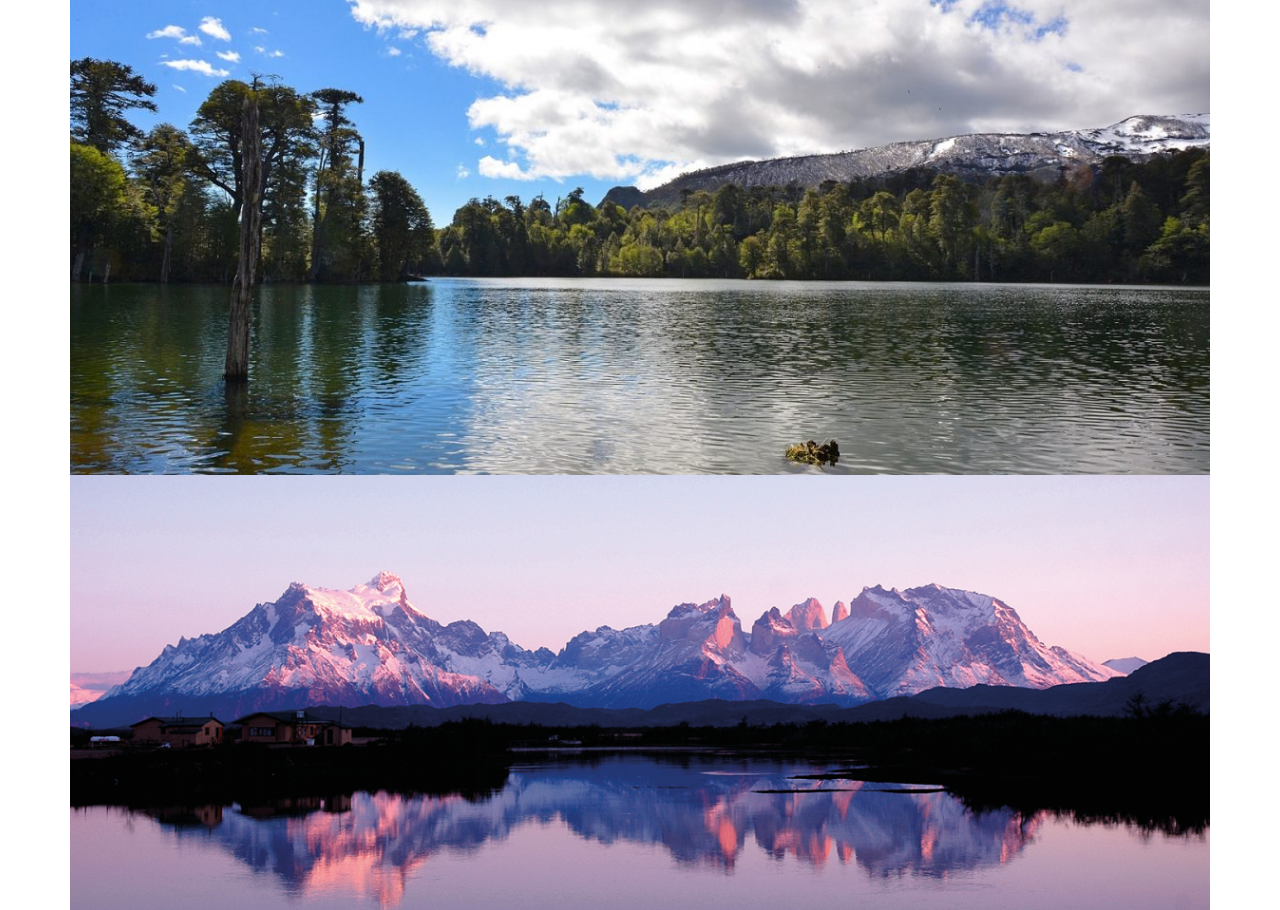
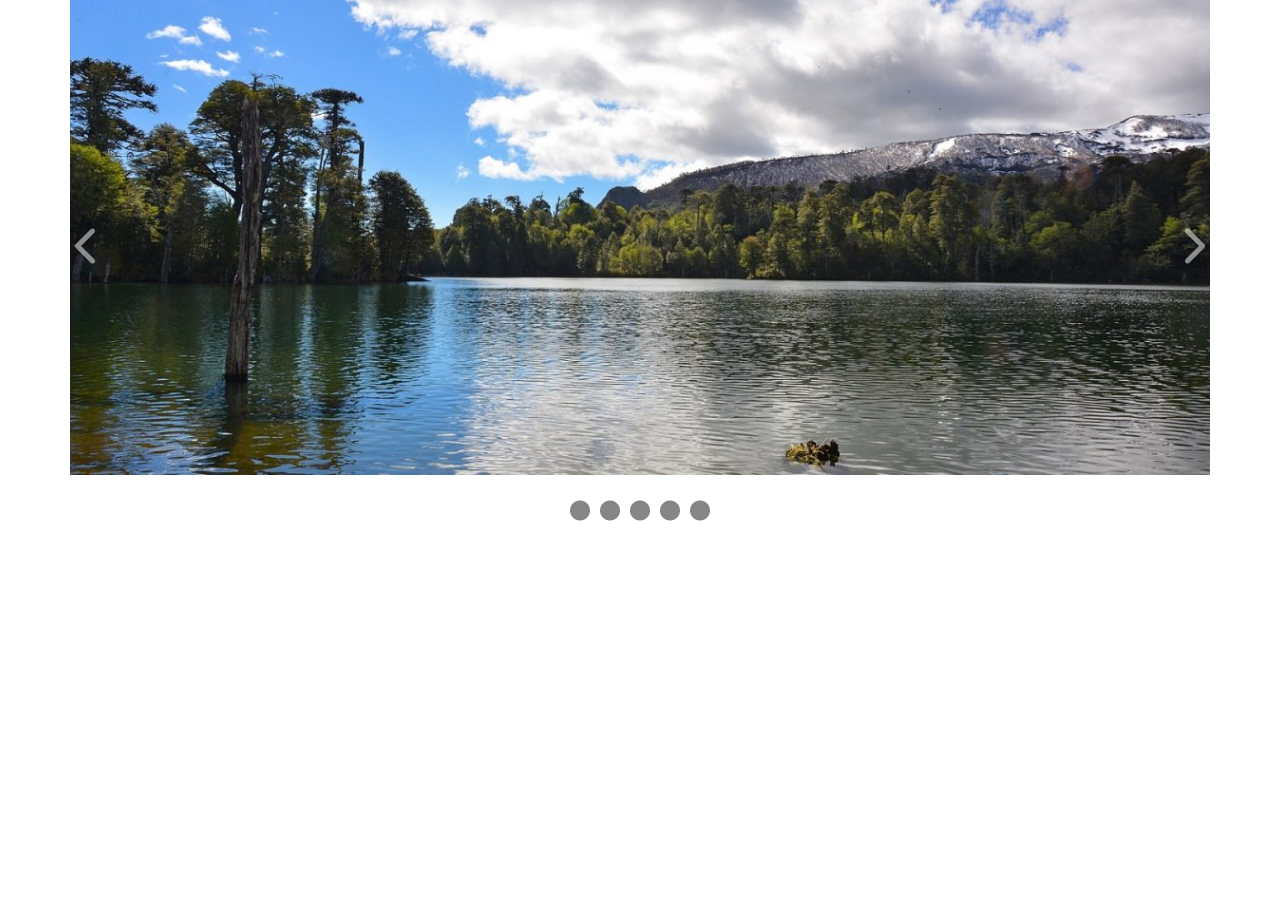
Before and after one commit to ValenMiranda/carousel_jquery, a plain HTML site: page index.html in a window 1280 px wide. Shown: the top 910 px of the page. After the commit the page ends 800 px from the top, so only its background shows below. Drawn offline with nearby package versions, Linux system fonts and the light colour scheme.

Commit message:
estilos listos

```diff
--- a/assets/css/style.css
+++ b/assets/css/style.css
@@ -10,6 +10,47 @@ ul,ol{
 	list-style: none;
 }
 
-img{
-	max-width: 100%;
+.slideshow{
+	width:  100%;
+	position: relative;
 }
+
+.slider li, ul{
+	width: 100%;
+}
+
+.slider li img{
+	width: 100%;
+}
+
+.pagination{
+	display: flex;
+	justify-content: center;
+}
+
+.pagination li{
+	font-size: 20px ;
+	margin: 2px 5px;
+	color: #858585;
+	cursor: pointer;
+}
+
+.pagination li:hover{
+	color: #2A68A4;
+}
+
+.left, .right{
+	position: absolute;
+	top: 40%;
+	color: rgba(255,255,255,0.5);
+	font-size: 40px;
+	cursor: pointer;
+}
+
+.left{
+	left: 20px;
+}
+
+.right{
+	right: 20px;
+}
--- a/assets/js/main.js
+++ b/assets/js/main.js
@@ -0,0 +1,10 @@
+$(document).ready(function(){
+	var imageItem = $('.slider li').length;
+
+	for(var i = 1; i <= imageItem; i++){
+		$('.pagination').append('<li><i class="fa fa-circle"></i></li>');
+	}
+
+	$('.slider li').hide();
+	$('.slider li:first').show();
+});
--- a/index.html
+++ b/index.html
@@ -22,11 +22,7 @@
 						<li><img src="assets/img/image5.jpg" alt=""></li>
 					</ul>
 					<ol class="pagination">
-						<li><span class="fa fa-circle"></span></li>
-						<li><span class="fa fa-circle"></span></li>
-						<li><span class="fa fa-circle"></span></li>
-						<li><span class="fa fa-circle"></span></li>
-						<li><span class="fa fa-circle"></span></li>
+
 					</ol>
 					<div class="left">
 						<span class="fa fa-chevron-left"></span>
```
